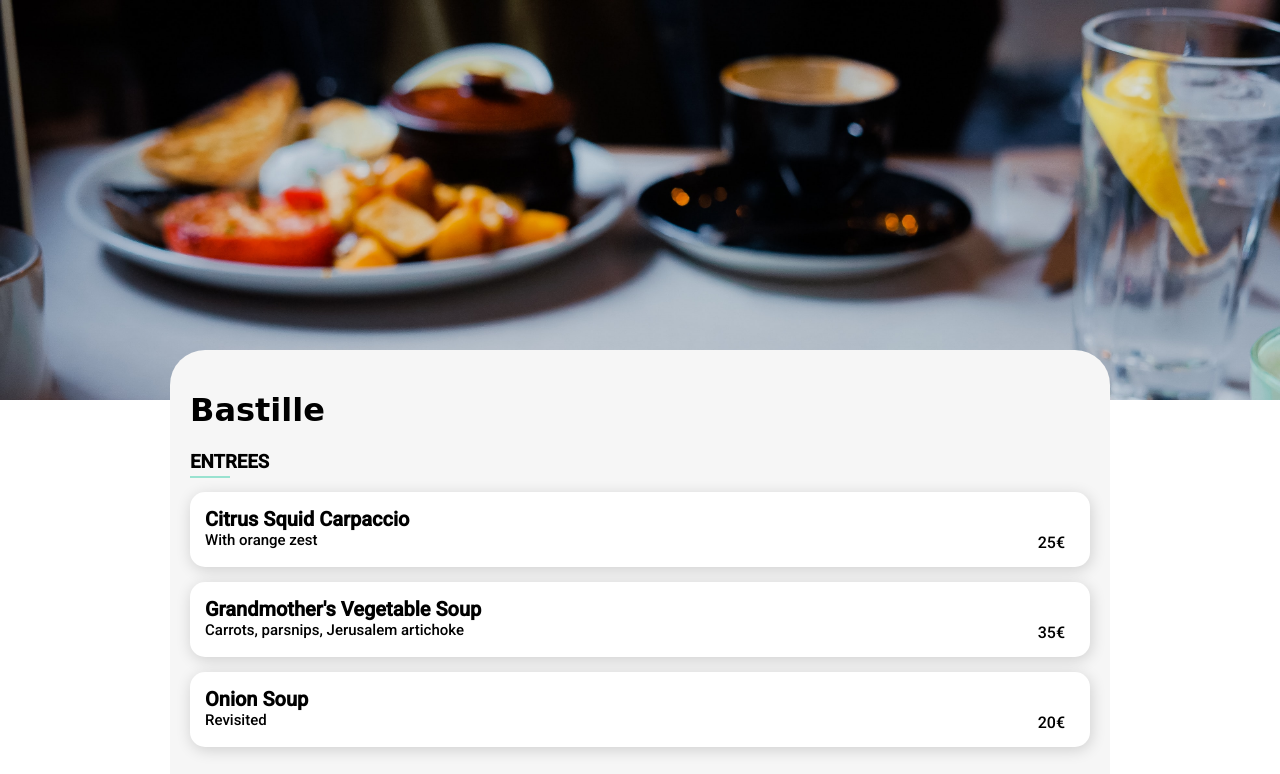
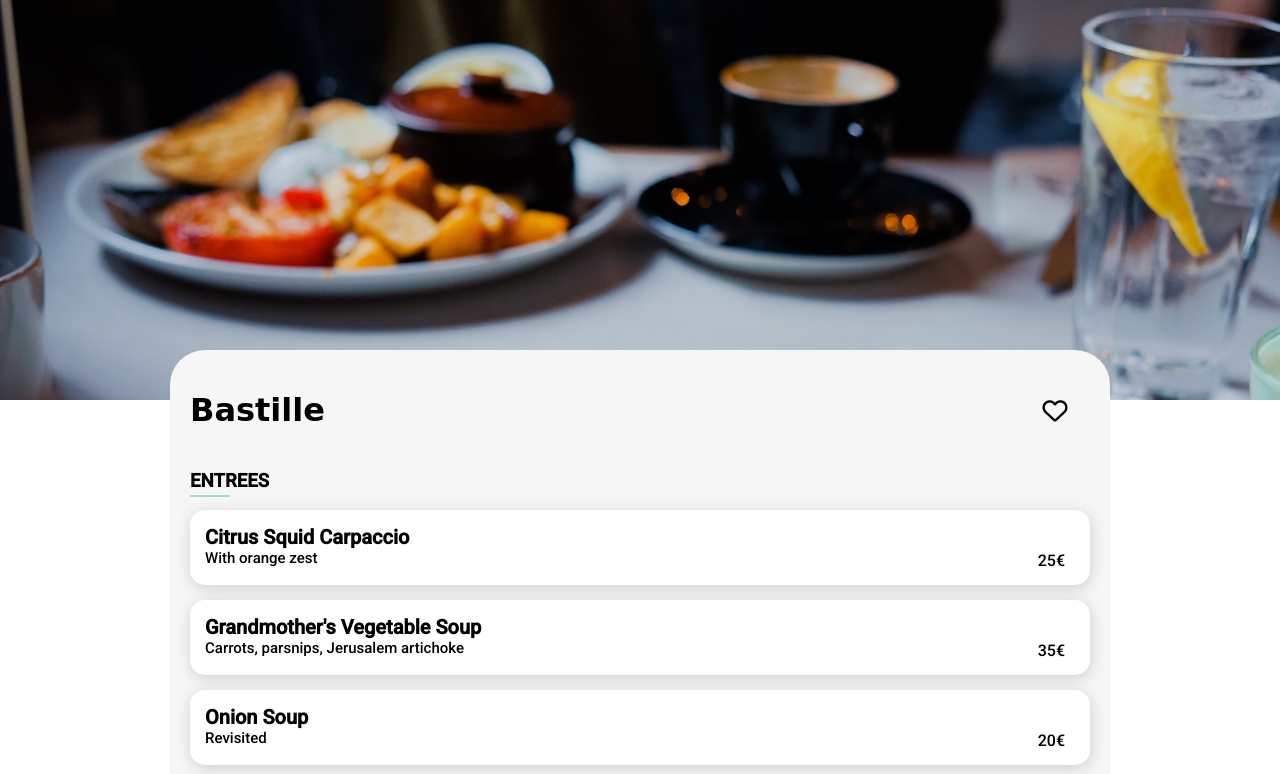
Before and after one commit to ANJUMOLTHOMAS94/ohmyfood, a website: page restaurant3.html in a window 1280 px wide. Shown: the top 774 px of the page. Drawn offline with Linux system fonts and the light colour scheme; a web font is replaced by a local one.

Commit message:
Like button for all restaurant pages

```diff
--- a/restaurant3.html
+++ b/restaurant3.html
@@ -23,7 +23,18 @@
 </div>
 
 <div class="container bg-grey restaurant-menu">
-    <h1 class="title">Bastille</h1>
+    <div class="row">
+        <div class="column">
+            <h1 class="title">Bastille</h1>
+        </div>
+        <div class="column right">
+            <button class="button-like">
+                <i class="fa-regular fa-heart button-like-icon button-like-unliked"></i>
+                <i class="fa-solid fa-heart button-like-icon button-like-liked fade"></i>
+            </button>
+        </div>
+    </div>
+
     <div class="menu-spacer">
         <h3 class="menu-heading">ENTREES</h3>
         <div class="menu">
```
Also changed, not shown: restaurant1.html (+0 -2 lines), restaurant2.html (+12 -1 lines), restaurant4.html (+12 -1 lines).
